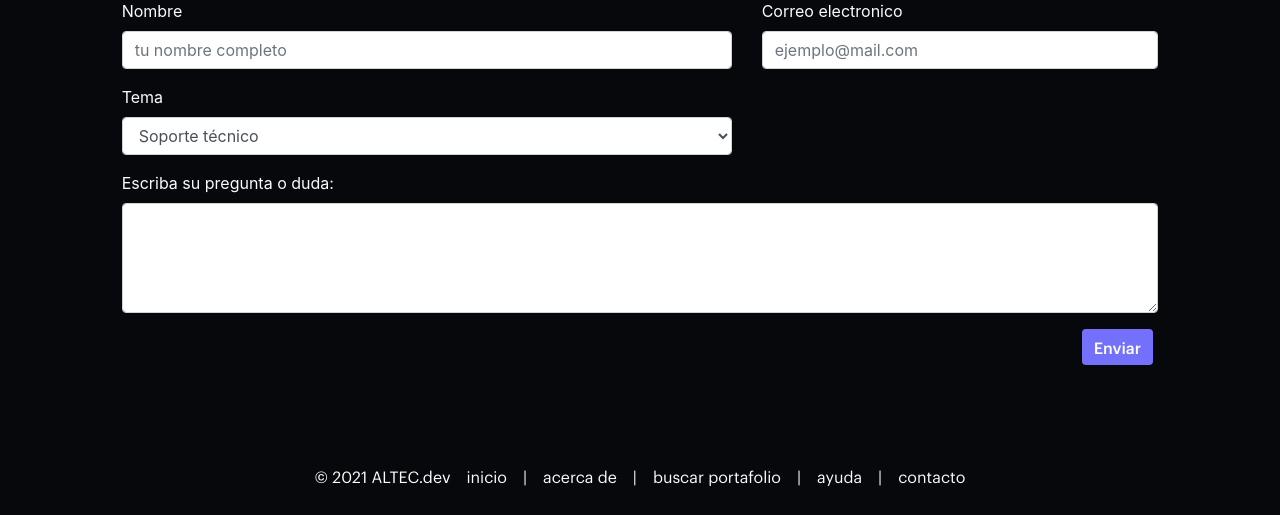
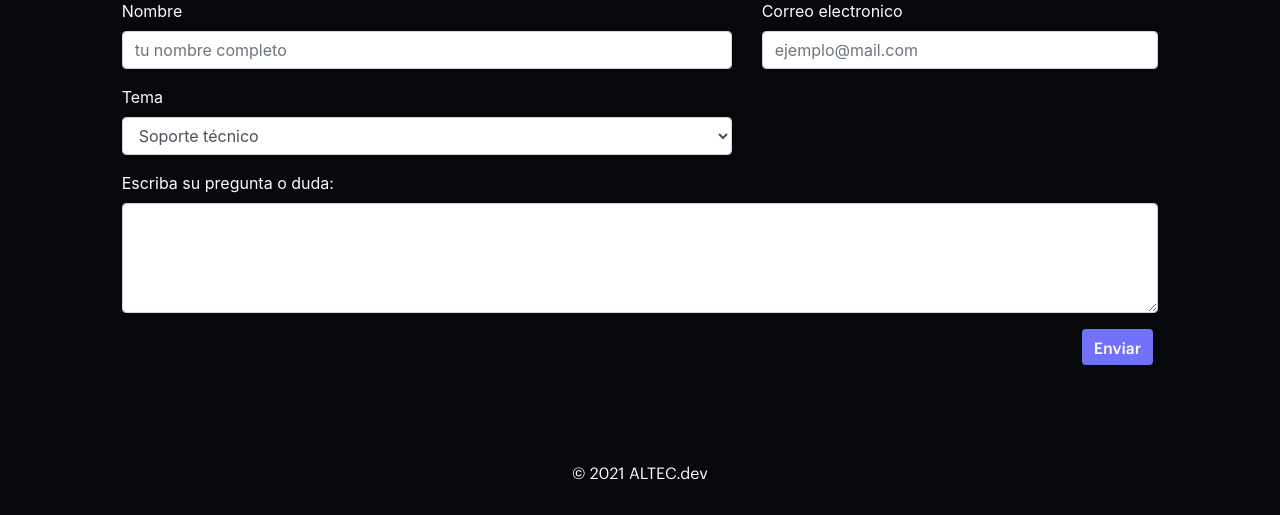
Before and after one commit to Alter93/portafolios-web, a Django app: template portfolios/templates/ayuda.html in a window 1280 px wide. Shown: the part 1725-2240 px from the top of the page. After the commit the page ends 2205 px from the top, so only its background shows below. Run offline with Django 3.2, Linux system fonts and the light colour scheme; the template is opened without the code that fills it, so the values that code supplies are empty; some libraries are stand-ins or nearby versions.

Commit message:
footer ajustada

```diff
--- a/portfolios/static/style.css
+++ b/portfolios/static/style.css
@@ -127,20 +127,20 @@ p.home{
 }
 
 footer {
-    font-size: 1rem;
-    padding: 1.5%;
+    font-size: 12pt;
+    padding: 15px;
     background-color: #07080b ;
     color: #fff;
     font-weight: normal;
     font-family: "Graphik";
 }
 
-footer a {
-    font-size: 1rem;
-    color: #fbfbff;
+footer a:any-link{
+    color: #fbfbff; !important
     font-weight: normal;
     font-family: "Graphik";
 }
+
 .display-6{
     font-size: 1.8rem;
 }
@@ -152,12 +152,6 @@ p{
     font-weight: 200;
 }
 
-footer a:hover {
-    font-size: 1rem;
-    color: #fbfbff;
-    font-weight: bold;
-    font-family: "Graphik";
-}
 
 .btn-xl {
     padding: 18px 28px;
--- a/portfolios/templates/header.html
+++ b/portfolios/templates/header.html
@@ -45,37 +45,10 @@
 
       {% block page_content %}{% endblock %}
 
-      <footer>
+      <footer class="text-center text-lg-start">
           <div class="d-flex flex-sm-row justify-content-center align-items-center">
               <div class="p-2">
                   © 2021 ALTEC.dev
-              </div>
-              <div class="p-2">
-                  <a class="" href="/">inicio</a>
-              </div>
-              <div class="p-2">
-                  |
-              </div>
-              <div class="p-2">
-                  <a class="" href="/acerca">acerca de</a>
-              </div>
-              <div class="p-2">
-                  |
-              </div>
-              <div class="p-2">
-                  <a class="" href="/buscar">buscar portafolio</a>
-              </div>
-              <div class="p-2">
-                  |
-              </div>
-              <div class="p-2">
-                  <a class="" href="/ayuda">ayuda</a>
-              </div>
-              <div class="p-2">
-                  |
-              </div>
-              <div class="p-2">
-                  <a class="" href="/contacto">contacto</a>
               </div>
           </div>
       </footer>
```
